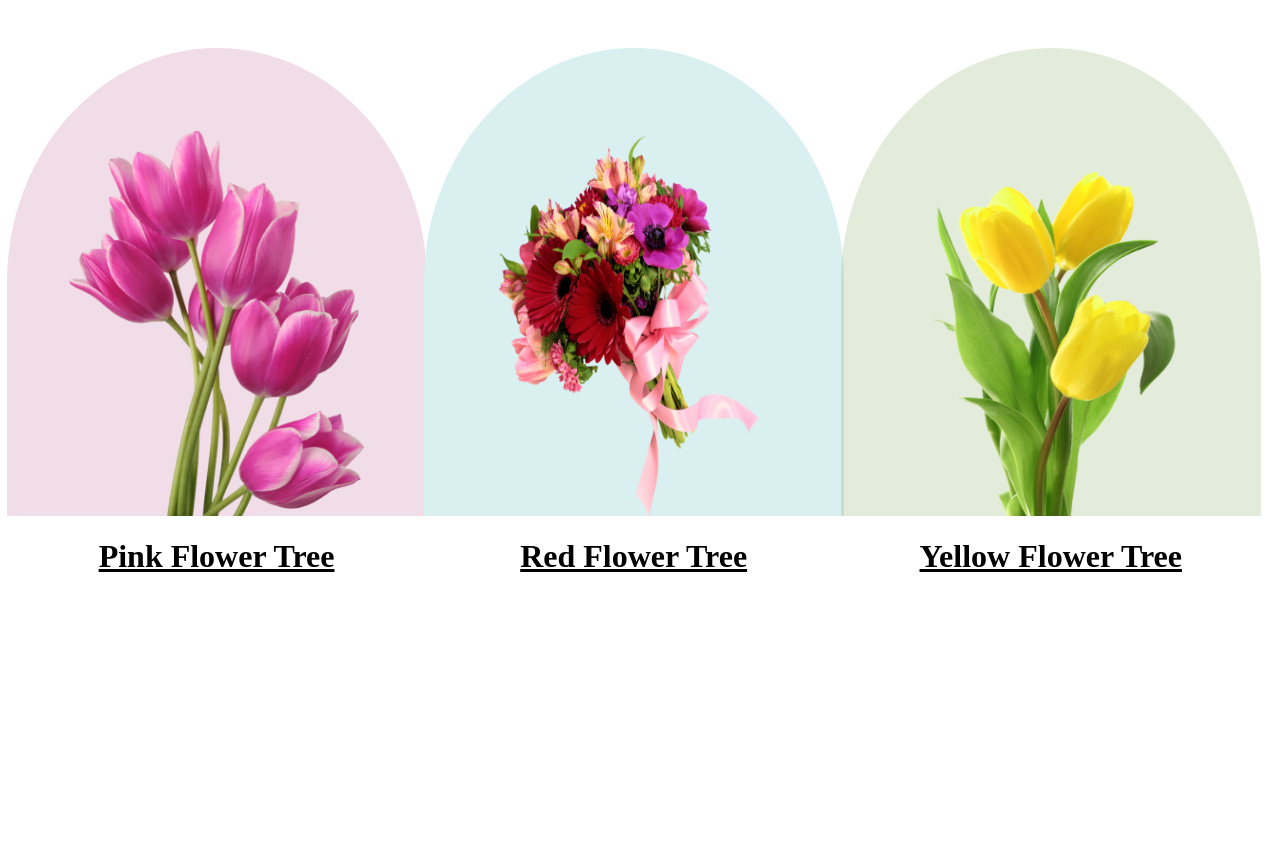
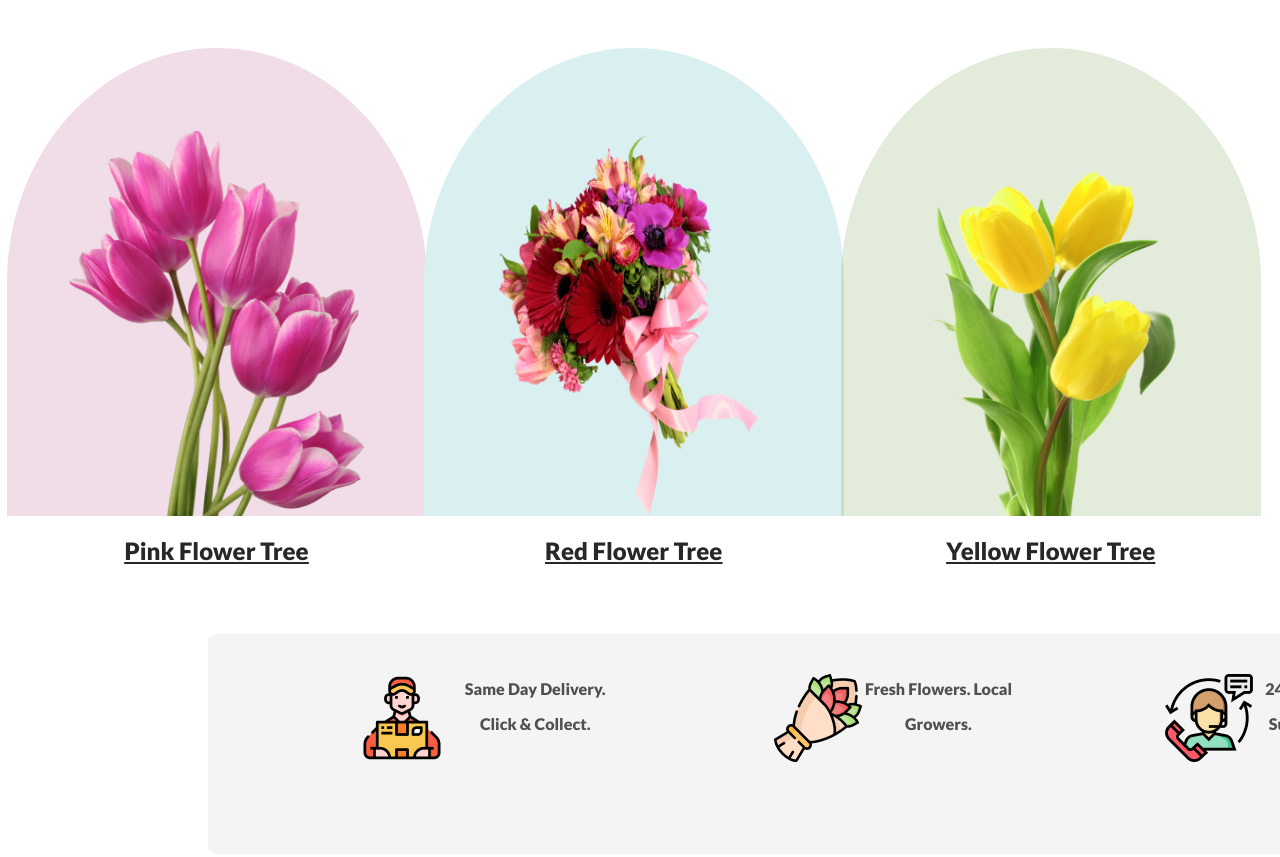
Before and after one commit to shahriarhasan607/flower-shop-assignment, a plain HTML site: page index.html in a window 1280 px wide. Shown: the part 1178-2035 px from the top of the page. Before the commit the page ends 1782 px from the top, so only its background shows below. Drawn offline with Linux system fonts and the light colour scheme.

Commit message:
new style added

```diff
--- a/index.html
+++ b/index.html
@@ -56,6 +56,30 @@
           <h1 class="flower-heading"><u>Yellow Flower Tree</u></h1>
         </div>
       </div>
+      <sec>
+        <div class="delivery">
+        <div class="icon">
+          <img src="image/Group 57.png" alt="" class="table-image">
+        </div>
+        <div class="details">
+          <h6 >Same Day Delivery. Click & Collect.</h6>
+        </div>
+
+        <div class="icon">
+          <img src="image/Group 58.png" alt="" class="table-image">
+        </div>
+        <div class="details">
+          <h6 >Fresh Flowers. Local Growers.</h6>
+        </div>
+
+        <div class="icon">
+          <img src="image/Group 59.png" alt="" class="table-image">
+        </div>
+        <div class="details">
+          <h6>24/7 Free Support.</h6>
+        </div>
+      </div>
+      </sec>
     </main>
     <footer></footer>
   </body>
--- a/style.css
+++ b/style.css
@@ -20,13 +20,18 @@
 }
 .nav-h1 {
   color: #272727;
+  font-family: Lato;
+  font-size: 80px;
+  font-style: normal;
+  font-weight: 800;
+  line-height: normal;
   width: 708px;
-  font-size: 80px;
-  font-weight: 800;
 }
 .nav-p {
   color: rgba(39, 39, 39, 0.6);
+  font-family: Lato;
   font-size: 18px;
+  font-style: normal;
   font-weight: 400;
   line-height: 30px;
   width: 634px;
@@ -41,8 +46,11 @@
   background: #e55473;
   border: 0;
   color: #fff;
+  font-family: Lato;
   font-size: 20px;
+  font-style: normal;
   font-weight: 700;
+  line-height: normal;
 }
 /* main section style */
 .feature-flower {
@@ -99,22 +107,47 @@
   margin-bottom: -4px;
   width: 295px;
   height: 385px;
-  .flower-heading {
-    margin-top: 30px;
-  }
+}
+.flower-heading {
+  color: #272727;
+  text-align: center;
+  font-family: Lato;
+  font-size: 24px;
+  font-style: normal;
+  font-weight: 700;
+  line-height: 35px;
+  text-decoration-line: underline;
 }
 
 /* delivery-section styles */
-.delivery-section {
+.delivery{
   border-radius: 8px;
-  background: rgba(39, 39, 39, 0.05);
-  width: 1440px;
-  height: 320px;
-  flex-shrink: 0;
-  padding: 50px 240px 50px 240px;
+background: rgba(39, 39, 39, 0.05);
+width: 1140px;
+height: 220px;
+flex-shrink: 0;
+border-left: 240px;
+border-right: 240px;
+display: flex;
+margin-left: 200px;
+margin-top: 50px ;
 }
-.picture {
-  display: inline;
-  margin-left: 230px;
-  margin-top: 150px;
+.table-image{
+  display: flex;
 }
+.details{
+  color: rgba(39, 39, 39, 0.80);
+text-align: center;
+font-family: Lato;
+font-size: 24px;
+font-style: normal;
+font-weight: 600;
+line-height: 35px;
+display: inline-flex;
+/* margin-top: 95px; */
+}
+.icon{
+  margin-top: 40px;
+  margin-left: 150px;
+  flex-direction: column;
+}
```
